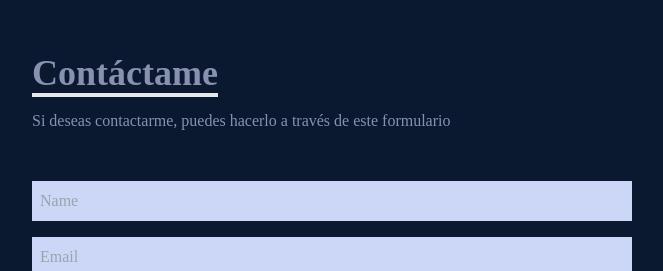
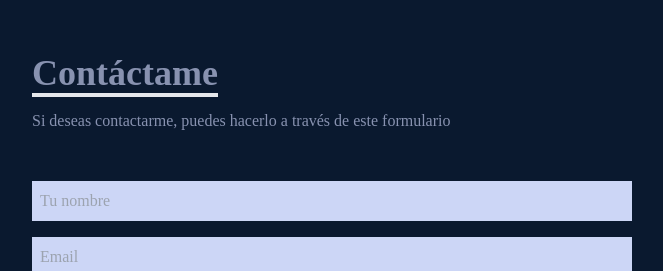
Before and after one commit to Sirio2022/react-app-portfolio, a React (Create React App) app: page / in a window 1280 px wide. Shown: the part 3241-3512 px from the top of the page, without its empty margins (308-971 px from the left). Built offline with nearby package versions, Linux system fonts and the light colour scheme.

Commit message:
Update Contact.jsx

```diff
--- a/src/components/Contact.jsx
+++ b/src/components/Contact.jsx
@@ -49,7 +49,7 @@ const Contact = () => {
             <p className='py-4 text-[#8892b0]'>Si deseas contactarme, puedes hacerlo a través de este formulario</p>
 
         </div>
-        <input className='bg-[#ccd6f6] p-2' type="text" placeholder='Name' name="name" value={input.name} onChange={handleOnChange}/>
+        <input className='bg-[#ccd6f6] p-2' type="text" placeholder='Tu nombre' name="name" value={input.name} onChange={handleOnChange}/>
         <input className='my-4 p-2 bg-[#ccd6f6]' type="email" placeholder='Email' name="email" value={input.email} onChange={handleOnChange}/>
         <textarea className='bg-[#ccd6f6] p-2' name="message" rows="10" placeholder='Mensaje' value={input.message} onChange={handleOnChange}></textarea>
         <button className='text-white border-2 hover:bg-blue-600 hover:border-blue-600 px-4 py-3 my-8 mx-auto flex items-center' type='submit'>Enviar</button>
```
